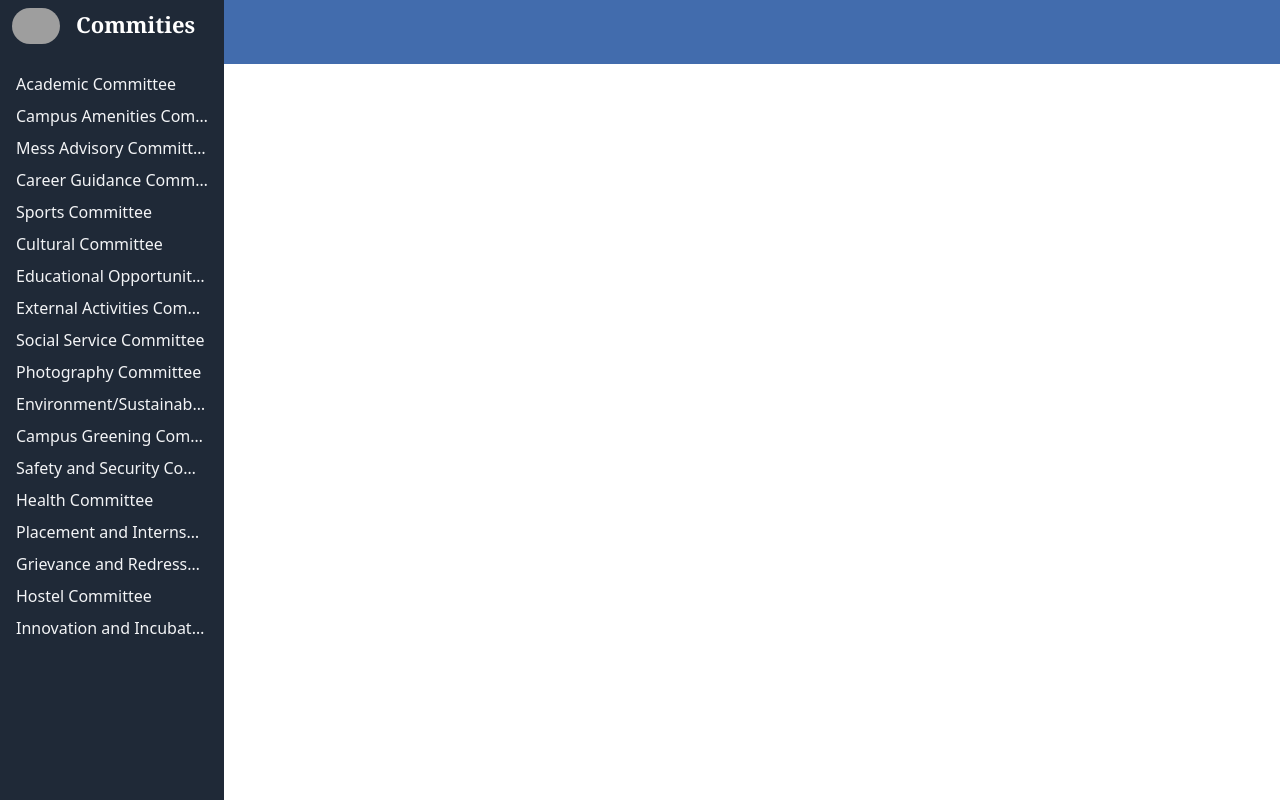
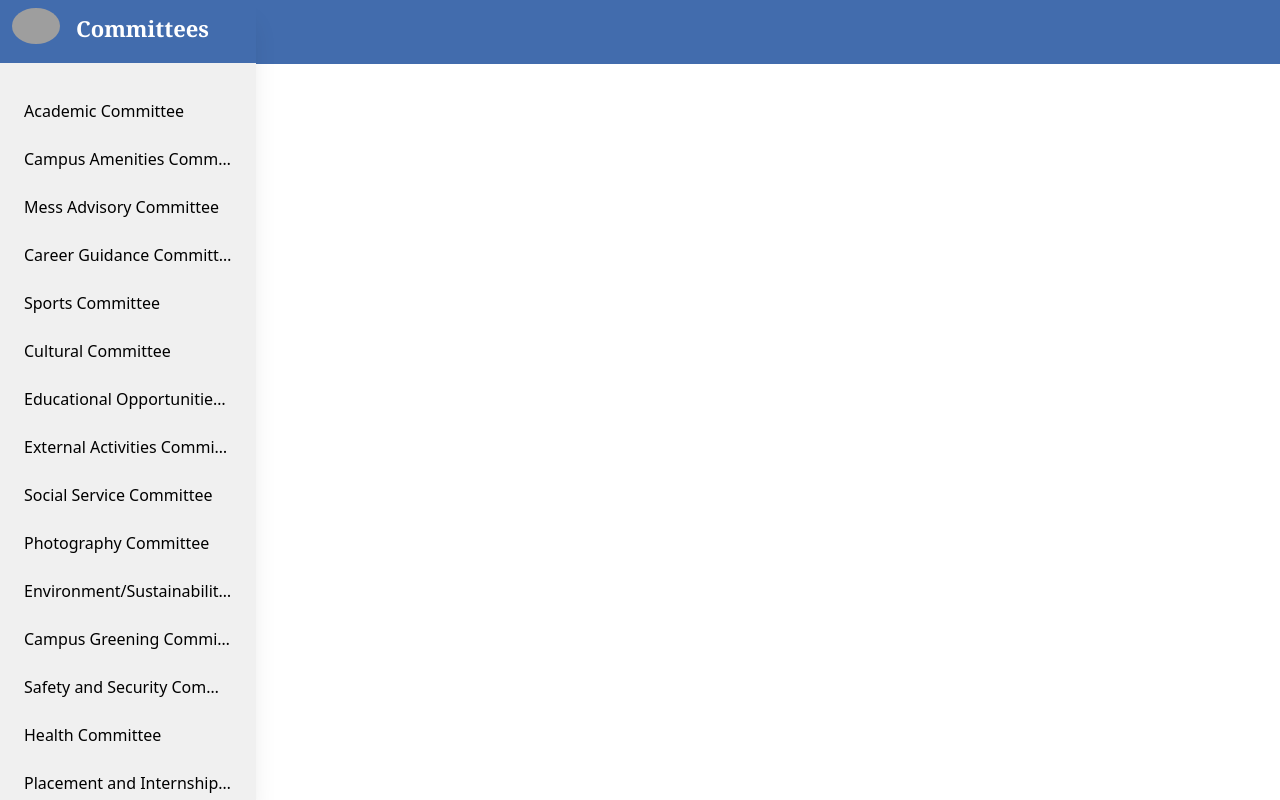
Before and after one commit to Nikhildyag/RGUKT-Committees, a React (Create React App) app in the folder Frontend/: page / in a window 1280 px wide. Built offline with nearby package versions, Linux system fonts and the light colour scheme; grey boxes are pictures that could not be loaded.

Commit message:
Styled sidebar of home page

```diff
--- a/Frontend/src/components/DesktopCommities/index.js
+++ b/Frontend/src/components/DesktopCommities/index.js
@@ -3,107 +3,107 @@ import { Link } from 'react-router-dom'
 
 const DesktopCommities = () => {
   return (
-    <div className='min-h-screen h-full sm:hidden md:block fixed top-0  lg:block xl:block w-56 bg-gray-800'>
-      <div className="flex flex-row gap-2">
+    <div className="min-h-screen h-full sm:hidden md:block fixed top-0 w-64 bg-[#426CAD] shadow-xl">
+      <div className="flex flex-row gap-2 bg-[#426CAD]  ">
         <img
           src="https://hub.rgukt.ac.in/hub/static/images/logo.png"
-          className="h-9 mt-2 ml-3 rounded-full"
+          className="h-9 mt-2 ml-3 rounded-[50%]"
           alt="RGUKT Logo"
         />
-         <span className="text-white text-[22px] pl-2 pt-2 font-serif font-bold">
-        Commities
+        <span className="text-white text-[22px] pl-2 pt-3 font-serif font-bold">
+          Committees
         </span>
       </div>
 
-      <div className="overflow-y-auto h-full">
-        <ul className="list-none px-2 py-5">
+      <div className="overflow-y-auto h-full bg-[#f0f0f0] mt-[7.2%]">
+        <ul className="list-none px-4 py-5">
           <Link to="/academic">
-            <li className="m-2 list-none hover:bg-blue-200  truncate hover:text-black text-gray-100 cursor-pointer rounded-md">
+            <li className="m-2 list-none hover:bg-[#800e08] hover:text-white hover:rounded-md text-black truncate  hover:px-2 cursor-pointer rounded-sm py-2">
               Academic Committee
             </li>
           </Link>
           <Link to="/campusamenties">
-            <li className="m-2 list-none hover:bg-blue-200 truncate hover:text-black text-gray-100 cursor-pointer rounded-md">
+            <li className="m-2 list-none hover:bg-[#800e08] hover:text-white hover:rounded-md text-black  truncate   hover:px-2 cursor-pointer rounded-sm py-2">
               Campus Amenities Committee
             </li>
           </Link>
           <Link to="/mess">
-            <li className="m-2 list-none hover:bg-blue-200 truncate hover:text-black text-gray-100 cursor-pointer rounded-md">
+            <li className="m-2 list-none hover:bg-[#800e08] hover:text-white hover:rounded-md text-black  truncate  hover:px-2  cursor-pointer rounded-sm py-2">
               Mess Advisory Committee
             </li>
           </Link>
           <Link to="/career">
-            <li className="m-2 list-none hover:bg-blue-200 truncate hover:text-black text-gray-100 cursor-pointer rounded-md">
+            <li className="m-2 list-none hover:bg-[#800e08] hover:text-white hover:rounded-md text-black  truncate   hover:px-2 cursor-pointer rounded-sm py-2">
               Career Guidance Committee
             </li>
           </Link>
           <Link to="/sports">
-            <li className="m-2 list-none hover:bg-blue-200 truncate hover:text-black text-gray-100 cursor-pointer rounded-md">
+            <li className="m-2 list-none hover:bg-[#800e08] hover:text-white hover:rounded-md text-black  truncate   hover:px-2 cursor-pointer rounded-sm py-2">
               Sports Committee
             </li>
           </Link>
           <Link to="/cultural">
-            <li className="m-2 list-none hover:bg-blue-200 truncate hover:text-black  text-gray-100 cursor-pointer rounded-md">
+            <li className="m-2 list-none hover:bg-[#800e08] hover:text-white hover:rounded-md text-black  truncate  hover:px-2  cursor-pointer rounded-sm py-2">
               Cultural Committee
             </li>
           </Link>
           <Link to="/educational">
-          <li className="m-2 list-none hover:bg-blue-200 truncate hover:text-black text-gray-100 cursor-pointer rounded-md">
+            <li className="m-2 list-none hover:bg-[#800e08] hover:text-white hover:rounded-md  text-black   truncate  hover:px-2 cursor-pointer rounded-sm py-2">
               Educational Opportunities Committee
             </li>
           </Link>
           <Link to="/external">
-            <li className="m-2 list-none hover:bg-blue-200 truncate hover:text-black text-gray-100 cursor-pointer rounded-md">
+            <li className="m-2 list-none hover:bg-[#800e08] hover:text-white hover:rounded-md text-black  truncate  hover:px-2 cursor-pointer rounded-sm py-2">
               External Activities Committee
             </li>
           </Link>
           <Link to="/social">
-          <li className="m-2 list-none hover:bg-blue-200 truncate hover:text-black text-gray-100 cursor-pointer rounded-md">
+            <li className="m-2 list-none hover:bg-[#800e08] hover:text-white hover:rounded-md text-black   truncate  hover:px-2 cursor-pointer rounded-sm py-2">
               Social Service Committee
             </li>
           </Link>
           <Link to="/photography">
-         <li className="m-2 list-none hover:bg-blue-200 truncate hover:text-black text-gray-100 cursor-pointer rounded-md">
+            <li className="m-2 list-none hover:bg-[#800e08] hover:text-white hover:rounded-md text-black   truncate  hover:px-2 cursor-pointer rounded-sm py-2">
               Photography Committee
             </li>
           </Link>
           <Link to="/environment">
-         <li className="m-2 list-none hover:bg-blue-200 truncate hover:text-black text-gray-100 cursor-pointer rounded-md">
+            <li className="m-2 list-none hover:bg-[#800e08] hover:text-white hover:rounded-md text-black  truncate  hover:px-2  cursor-pointer rounded-sm py-2">
               Environment/Sustainability Committee
             </li>
           </Link>
           <Link to="/campusgreeting">
-         <li className="m-2 list-none hover:bg-blue-200 truncate hover:text-black text-gray-100 cursor-pointer rounded-md">
+            <li className="m-2 list-none hover:bg-[#800e08] hover:text-white hover:rounded-md text-black  truncate  hover:px-2 cursor-pointer rounded-sm py-2">
               Campus Greening Committee
             </li>
           </Link>
           <Link to="/safety">
-          <li className="m-2 list-none hover:bg-blue-200 truncate hover:text-black text-gray-100 cursor-pointer rounded-md">
+            <li className="m-2 list-none hover:bg-[#800e08] hover:text-white hover:rounded-md hover:px-2 truncate  text-black cursor-pointer rounded-sm py-2">
               Safety and Security Committee
             </li>
           </Link>
           <Link to="/health">
-          <li className="m-2 list-none hover:bg-blue-200 truncate hover:text-black text-gray-100 cursor-pointer rounded-md">
+            <li className="m-2 list-none hover:bg-[#800e08] hover:text-white hover:rounded-md  hover:px-2  truncate  text-black cursor-pointer rounded-sm py-2">
               Health Committee
             </li>
           </Link>
           <Link to="/placement">
-          <li className="m-2 list-none hover:bg-blue-200 truncate hover:text-black text-gray-100 cursor-pointer rounded-md">
+            <li className="m-2 list-none hover:bg-[#800e08] hover:text-white  hover:rounded-md hover:px-2  truncate  text-black cursor-pointer rounded-sm py-2">
               Placement and Internship Committee
             </li>
           </Link>
           <Link to="/grievance">
-          <li className="m-2 list-none hover:bg-blue-200 truncate hover:text-black text-gray-100 cursor-pointer rounded-md">
+            <li className="m-2 list-none hover:bg-[#800e08] hover:text-white  hover:rounded-md hover:px-2 truncate  text-black cursor-pointer rounded-sm py-2">
               Grievance and Redressal Committee
             </li>
           </Link>
           <Link to="/hostel">
-          <li className="m-2 list-none hover:bg-blue-200 truncate hover:text-black text-gray-100 cursor-pointer rounded-md">
+            <li className="m-2 list-none hover:bg-[#800e08] hover:text-white  hover:rounded-md hover:px-2  truncate  text-black cursor-pointer rounded-sm py-2">
               Hostel Committee
             </li>
           </Link>
           <Link to="/innovation">
-          <li className="m-2 list-none hover:bg-blue-200 truncate hover:text-black text-gray-100 cursor-pointer rounded-md">
+            <li className="m-2 list-none hover:bg-[#800e08] hover:text-white hover:rounded-md hover:px-2  truncate  text-black cursor-pointer rounded-sm py-2">
               Innovation and Incubation Committee
             </li>
           </Link>
--- a/Frontend/src/components/Header/index.js
+++ b/Frontend/src/components/Header/index.js
@@ -20,8 +20,7 @@ const Header = () => {
     if (
       menuRef.current &&
       !menuRef.current.contains(event.target) &&
-      dropdownRef.current &&
-      !dropdownRef.current.contains(event.target)
+      (!dropdownRef.current || !dropdownRef.current.contains(event.target))
     ) {
       setIsOpen(false)
       setIsDropdownOpen(false)
@@ -41,25 +40,25 @@ const Header = () => {
         <div className="text-white text-lg font-bold">
           <img
             src="https://hub.rgukt.ac.in/hub/static/images/logo.png"
-            className="h-8 rounded-[50%] "
+            className="h-8 rounded-[50%]"
             alt="RGUKT LOGO"
           />
         </div>
         <button
           onClick={toggleMenu}
-          className="text-white text-2xl  sm:block md:hidden focus:outline-none"
+          className="text-white text-2xl sm:block md:hidden focus:outline-none"
         >
           <FaBars />
         </button>
       </div>
 
       <div
-        className={`fixed top-0 left-0 h-full bg-[#426CAD]  sm:block md:hidden transition-transform transform ${
+        className={`fixed top-0 left-0 h-full bg-[#426CAD] transition-transform transform ${
           isOpen ? 'translate-x-0' : '-translate-x-full'
         } w-64 p-4`}
         ref={menuRef}
       >
-        <div className={`${isOpen ? 'block' : 'hidden'} w-full  mt-4`}>
+        <div className="w-full mt-4">
           <ul className="flex flex-col">
             <li className="text-white">
               <Link
@@ -72,7 +71,7 @@ const Header = () => {
             <li className="py-1 text-white relative" ref={dropdownRef}>
               <button
                 onClick={toggleDropdown}
-                className="flex items-center justify-between  w-full text-left px-2 py-1 focus:outline-none"
+                className="flex items-center justify-between w-full text-left px-2 py-1 focus:outline-none"
               >
                 <span className="mr-2">Committees</span>
                 {isDropdownOpen ? <FaAngleDown /> : <FaAngleRight />}
```
Lines whose indentation alone changed are shown as unchanged.
